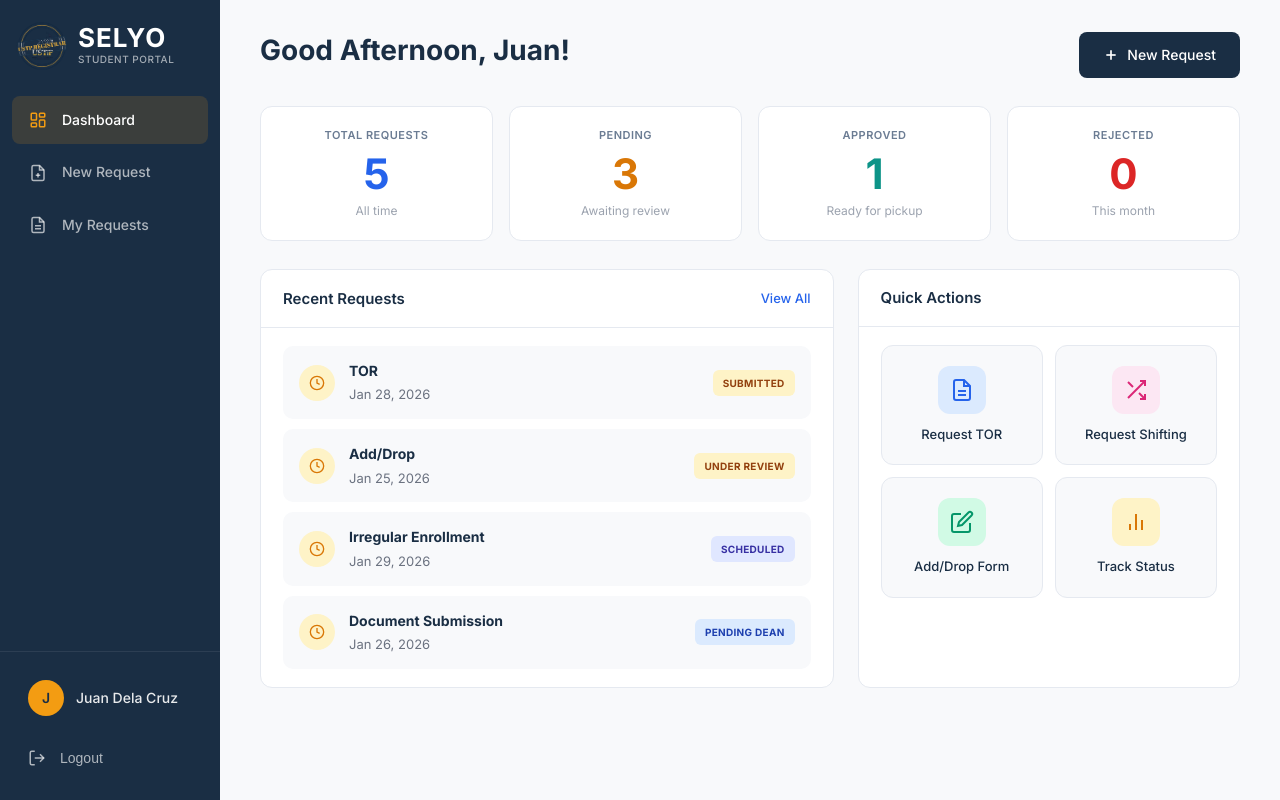
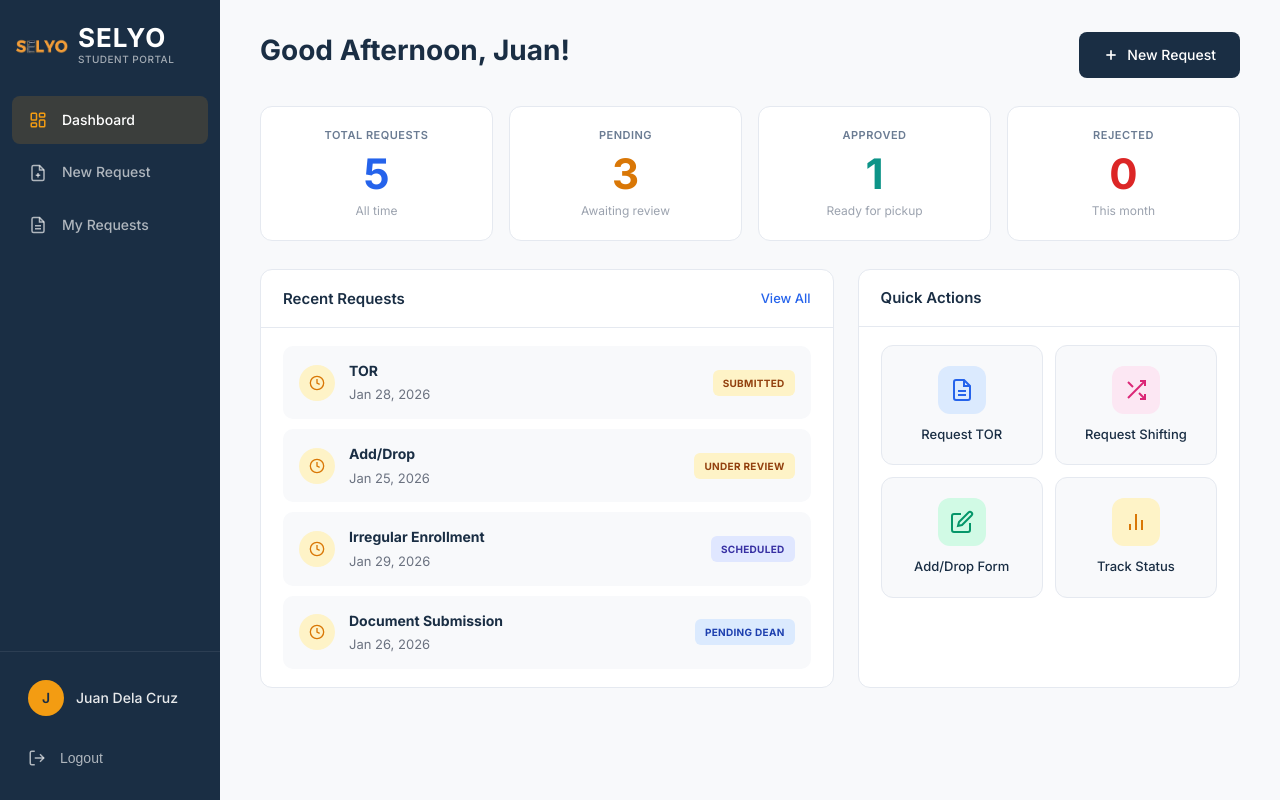
Before and after one commit to rhoii/RegisSystem-Selyo, a React (Vite) app in the folder client/: page /login in a window 1280 px wide. Both pictures are taken after typing "name@example.com", "Sample123" into the empty fields and a click on the button "Login". Built offline with nearby package versions, Linux system fonts and the light colour scheme.

Commit message:
Change sidebar logo to selyo-logo.png

```diff
--- a/client/src/components/Sidebar.jsx
+++ b/client/src/components/Sidebar.jsx
@@ -78,7 +78,7 @@ function Sidebar({ isOpen, onToggle }) {
             <aside className={`sidebar ${isOpen ? 'open' : ''}`}>
                 <div className="sidebar-brand">
                     <Link to={isAdmin ? '/admin/dashboard' : '/student/dashboard'} className="brand-link">
-                        <img src="/ustp-logo.png" alt="USTP Registrar" className="brand-logo" />
+                        <img src="/selyo-logo.png" alt="SELYO" className="brand-logo" />
                         <div className="brand-text-group">
                             <span className="brand-selyo">SELYO</span>
                             <span className="brand-portal">{isAdmin ? 'ADMIN PORTAL' : 'STUDENT PORTAL'}</span>
```
